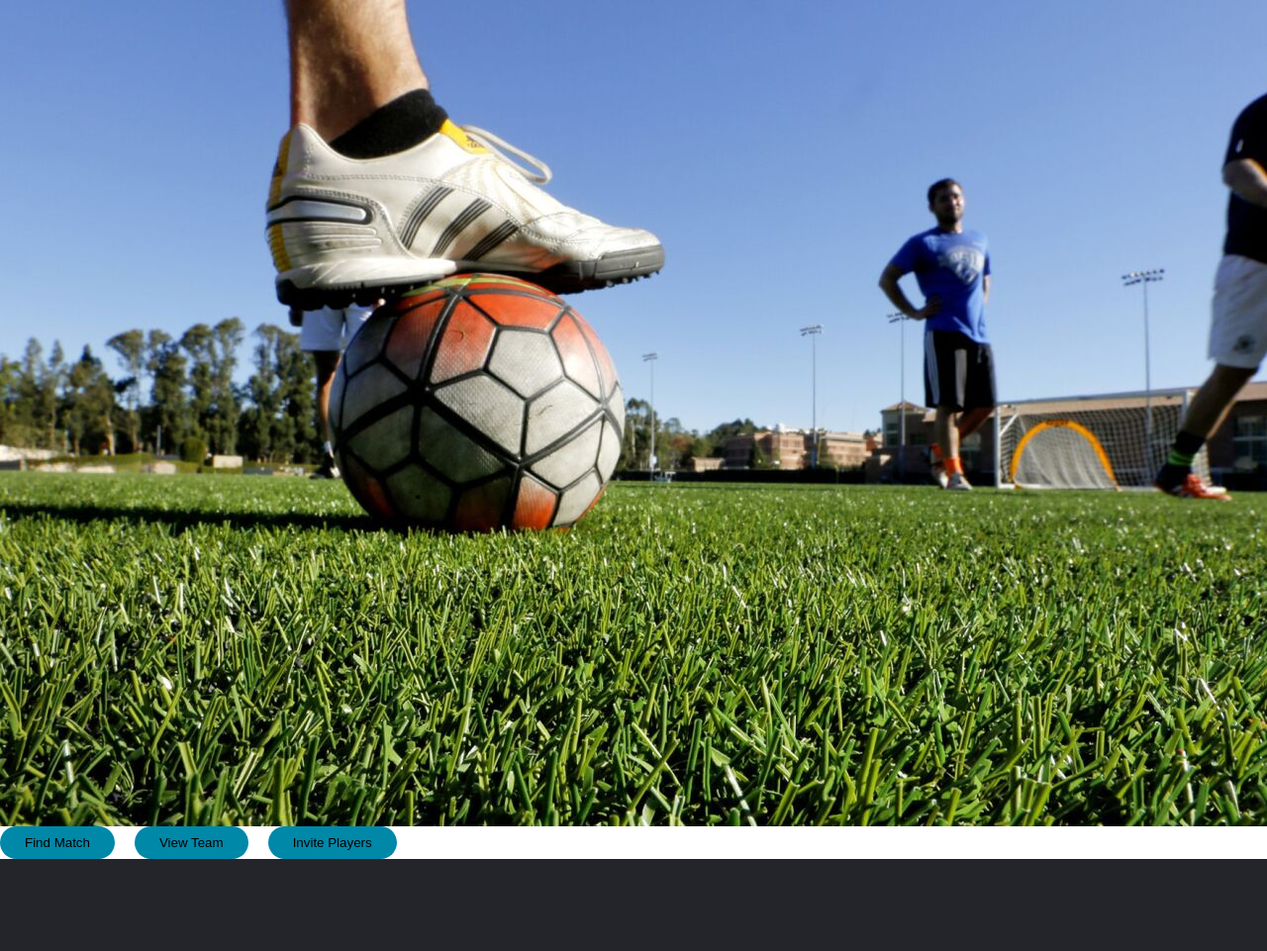
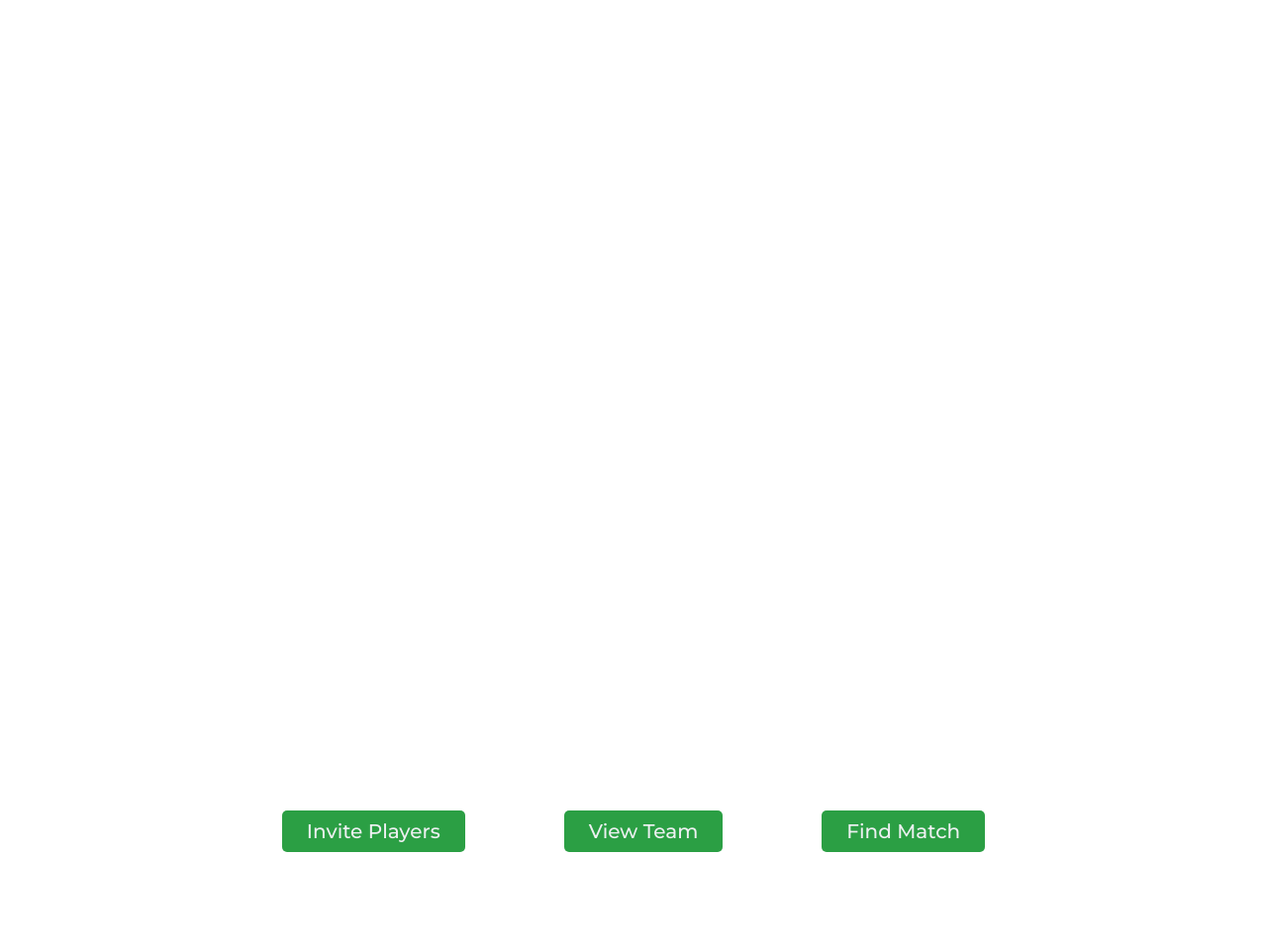
Before and after one commit to lohiaparth/Turfapp, a PHP site: page / in a window 1280 px wide; the page is wider, and only the part inside the window is pictured. Shown: the part 331-1292 px from the top of that part at 99% size. Before the commit the page ends 1199 px from the top of that part, so only its background shows below. Run offline with PHP 8.4, Linux system fonts and the light colour scheme; grey boxes are pictures that could not be loaded.

Commit message:
added css for buttons and slider on index.php

```diff
--- a/Siddhi/HomeStyles.css
+++ b/Siddhi/HomeStyles.css
@@ -24,7 +24,8 @@
 
   .nav__links a,
   .cta,
-  .overlay__content a {
+  .overlay__content a,
+  .page-buttons button {
     font-family: "Montserrat", sans-serif;
     font-weight: 500;
     color: #edf0f1;
@@ -120,6 +121,21 @@
     padding-top: 70px;
   }
 
+
+  /* For buttons on index page - Parth */
+  .page-buttons{
+    display: flex;
+    justify-content: space-between;
+    padding: 50px 0;
+    margin: auto;
+  }
+  .page-buttons button{
+    margin: 50px;
+    border-radius: 5px;
+    background-color: rgb(43, 159, 68);
+    font-size: 20px;
+  }
+
   button{
     margin-right: 20px;
     padding: 9px 25px;
@@ -132,7 +148,7 @@
   }
 
   button:hover {
-    background-color: rgba(0, 136, 169, 0.8);
+    opacity: 0.8;
   }
 
   .footer {
@@ -143,3 +159,28 @@
   .text{
     padding-top: 50%;
   }
+
+
+  /* For SLider in Index page */
+  .slider{
+    width:90%;
+    height:400px;
+    box-shadow: rgba(50, 50, 93, 0.25) 0px 50px 100px -20px, rgba(0, 0, 0, 0.3) 0px 30px 60px -30px;
+    margin: 20px auto;
+  }
+  #img{
+    width:100%;
+    height:100%;
+    object-fit: contain;
+  }
+
+  img{
+    width:100%;
+    height:100%;
+
+  }
+
+  .fade-in {
+    opacity: 0;
+    transition: opacity 1.5s ease-in-out;
+}
```
